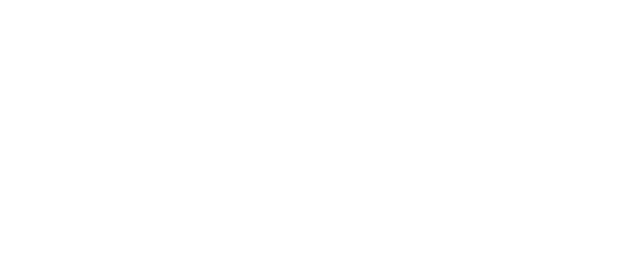
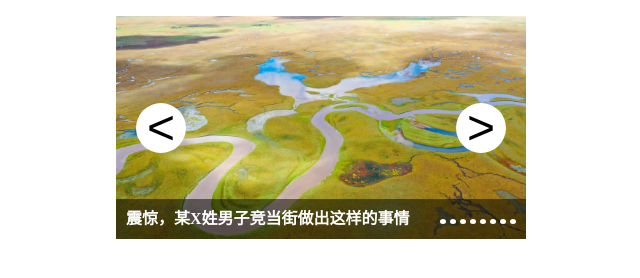
Before and after one commit to skyzdt/h5_css_notes, a plain HTML site: page 3.CSS基础/14.定位练习/轮播图.html in a window 1280 px wide. Shown: the whole page, without its empty margins (319-959 px from the left). Drawn offline with Linux system fonts and the light colour scheme.

Commit message:
定位练习notes

```diff
--- a/3.CSS基础/14.定位练习/css/轮播图.css
+++ b/3.CSS基础/14.定位练习/css/轮播图.css
@@ -0,0 +1,93 @@
+.banner {
+  width: 410px;
+  height: 223px;
+  margin: 1em auto;
+  overflow: hidden;
+  position: relative;
+}
+
+.banner .imgs {
+  width: 3280px;
+}
+
+.banner .imgs img {
+  width: 410px;
+  height: 223px;
+  cursor: default;
+}
+
+.banner .imgs a {
+  float: left;
+}
+
+.banner .left,
+.banner .right {
+  position: absolute;
+  width: 50px;
+  height: 50px;
+  cursor: pointer;
+  background-color: #fff;
+  top: 0;
+  bottom: 0;
+  margin: auto;
+  line-height: 50px;
+  font-size: 3em;
+  font-family: Arial;
+  text-align: center;
+  border-radius: 50%;
+}
+
+.banner .left:hover,
+.banner .right:hover {
+  background-color: #fff;
+  color: red;
+}
+
+.banner .left {
+  left: 20px;
+
+}
+
+.banner .right {
+  right: 20px;
+}
+
+.banner .modal {
+  position: absolute;
+  left: 0;
+  bottom: 0;
+  height: 40px;
+  width: 100%;
+  background-color: rgba(0,0,0,0.5);
+  color: #fff;
+  line-height: 40px;
+  padding: 0 10px;
+  box-sizing: border-box;
+}
+
+.banner .modal .title {
+  float: left;
+  font-weight: bold;
+}
+
+.banner .modal .dots {
+  float: right;
+  /* margin-top: 17px; */
+}
+
+.banner .modal .dots ul {
+  cursor: default;
+}
+
+.banner .modal .dots li {
+  width: 6px;
+  height: 5px;
+  border-radius: 50%;
+  background-color: #fff;
+  display: inline-block;
+  /* 行块盒+继承的line-height 保证li垂直居中于父元素中 */
+}
+
+.banner .modal .dots li:hover {
+  background-color: #369;
+}
--- a/3.CSS基础/14.定位练习/轮播图.html
+++ b/3.CSS基础/14.定位练习/轮播图.html
@@ -10,7 +10,35 @@
 </head>
 <body>
   <div class="banner">
-
+    <div class="imgs">
+      <a href=""><img src="assets/1.png" alt=""></a>
+      <a href=""><img src="assets/2.png" alt=""></a>
+      <a href=""><img src="assets/3.png" alt="">
+      </a><a href=""><img src="assets/4.jpeg" alt="">
+      </a><a href=""><img src="assets/5.jpeg" alt="">
+      </a><a href=""><img src="assets/6.jpeg" alt="">
+      </a><a href=""><img src="assets/7.png" alt="">
+      </a><a href=""><img src="assets/8.jpeg" alt=""></a>
+    </div>
+    <div class="left">&lt;</div>
+    <div class="right">&gt;</div>
+    <div class="modal">
+      <div class="title">
+        <h2>震惊，某X姓男子竞当街做出这样的事情</h2>
+      </div>
+      <dov class="dots">
+        <ul>
+          <li></li>
+          <li></li>
+          <li></li>
+          <li></li>
+          <li></li>
+          <li></li>
+          <li></li>
+          <li></li>
+        </ul>
+      </dov>
+    </div>
   </div>
 </body>
 </html>
```
Also changed, not shown: 3.CSS基础/14.定位练习/assets/1.png (added), 3.CSS基础/14.定位练习/assets/2.png (added), 3.CSS基础/14.定位练习/assets/3.png (added), 3.CSS基础/14.定位练习/assets/5.jpeg (added), 3.CSS基础/14.定位练习/assets/7.png (added), 3 other files.
